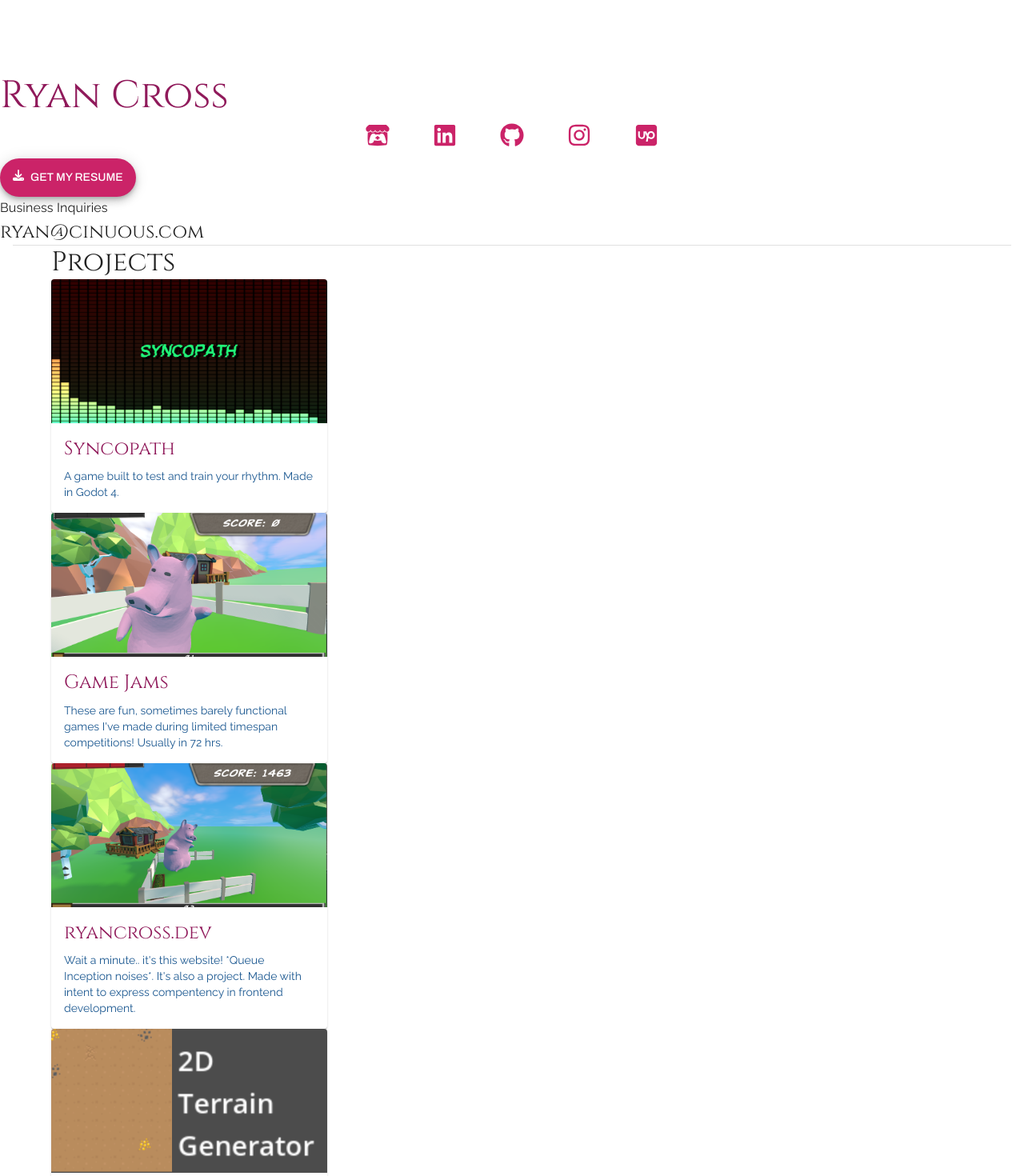
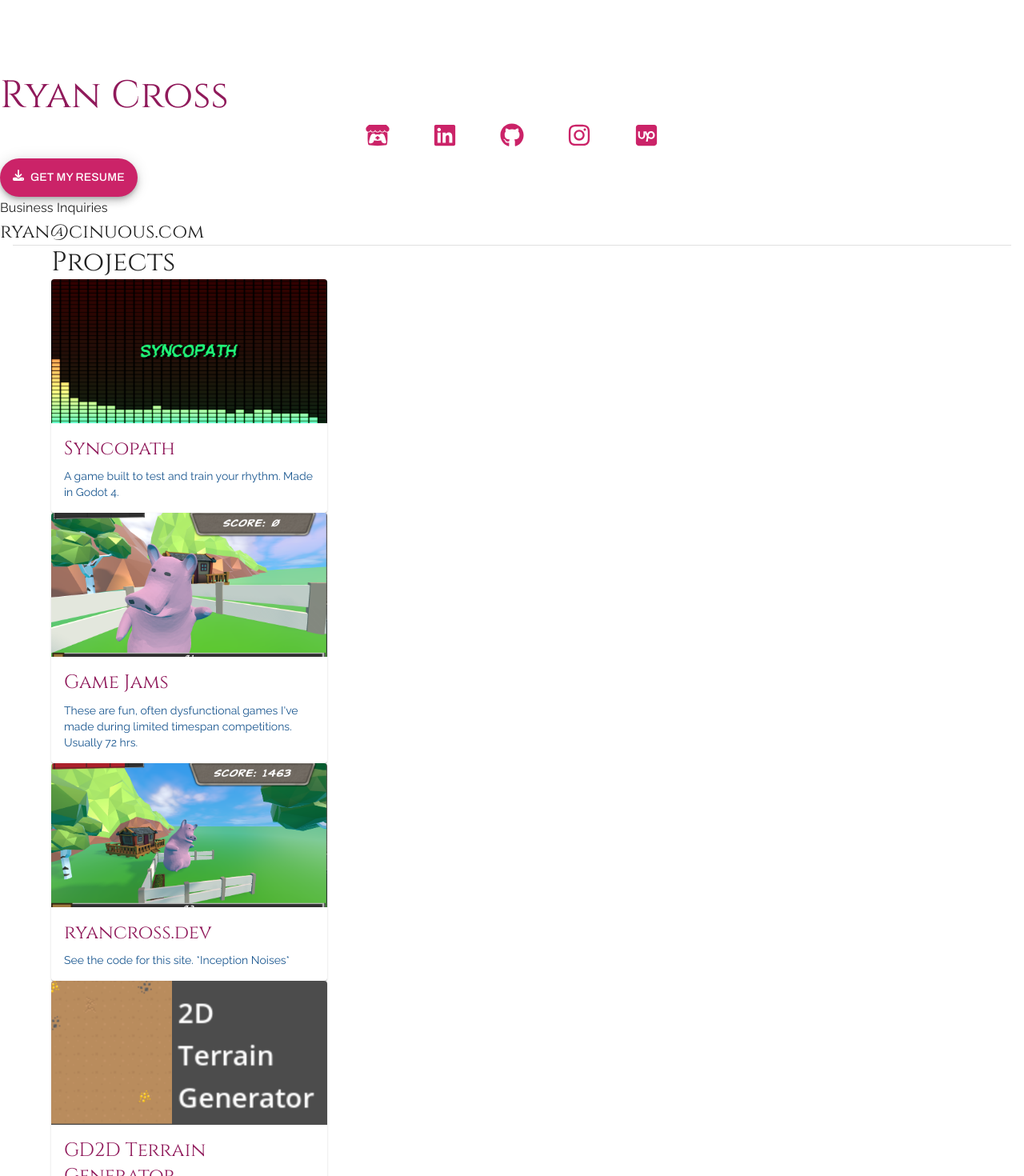
Before and after one commit to RyanCross/ryancross.dev, a React (Create React App) app: page / in a window 1280 px wide. Shown: the part 308-1778 px from the top of the page at 80% size. Built offline with nearby package versions, Linux system fonts and the light colour scheme.

Commit message:
fix broken font import, adding interactivity to socials bar and resume dl button

```diff
--- a/src/components/HeroSection.jsx
+++ b/src/components/HeroSection.jsx
@@ -3,6 +3,7 @@ import { CircleFrame } from "./CircleFrame";
 import { SocialsBar } from "./SocialsBar";
 import { Box, Fab, Typography } from "@mui/material";
 import { FaDownload } from "react-icons/fa6";
+import resume from '../static/RyanCross-Resume.pdf';
 
 export function HeroSection() {
   //TODO add a strikethrough on cross
@@ -14,7 +15,7 @@ export function HeroSection() {
           Ryan Cross
         </Typography>
         <SocialsBar></SocialsBar>
-        <Fab variant="extended" color="primary">
+        <Fab href={resume} download="RyanCrossResume.pdf" variant="extended" color="primary">
           <Box sx={{ mr: 1 }}>
             <FaDownload />
           </Box>
--- a/src/components/SocialsBar.jsx
+++ b/src/components/SocialsBar.jsx
@@ -3,6 +3,7 @@ import { FaItchIo, FaLinkedin, FaGithub, FaInstagram } from "react-icons/fa";
 import { FaSquareUpwork } from "react-icons/fa6";
 import { iconSize } from "../constants/displayConstants.js";
 import { Box, Button } from "@mui/material";
+import { socialsData } from "../constants/displayConstants.js";
 
 export function SocialsBar() {
   return (
@@ -10,19 +11,19 @@ export function SocialsBar() {
     // margin left, margin right
     <Box component="nav" sx={{ minHeight: 50, mx: "auto", width: 400 }}>
       <Box sx={{ display: "flex", justifyContent: "space-between" }}>
-        <Button>
+        <Button href={socialsData.links.itch} target="_blank">
           <FaItchIo size={iconSize} />
         </Button>
-        <Button>
+        <Button href={socialsData.links.linkedin} target="_blank">
           <FaLinkedin size={iconSize} />
         </Button>
-        <Button>
+        <Button href={socialsData.links.github} target="_blank">
           <FaGithub size={iconSize} />
         </Button>
-        <Button>
+        <Button href={socialsData.links.instagram} target="_blank">
           <FaInstagram size={iconSize} />
         </Button>
-        <Button>
+        <Button href={socialsData.links.upwork} target="_blank">
           <FaSquareUpwork size={iconSize} />
         </Button>
       </Box>
--- a/src/constants/displayConstants.js
+++ b/src/constants/displayConstants.js
@@ -33,7 +33,7 @@ export const projects = [
   {
     title: "Game Jams",
     description:
-      "These are fun, sometimes barely functional games I've made during limited timespan competitions! Usually in 72 hrs.",
+      "These are fun, often dysfunctional games I've made during limited timespan competitions. Usually 72 hrs.",
     linkText: "Play",
     link: "",
     img: jamsImg,
@@ -41,7 +41,7 @@ export const projects = [
   {
     title: "ryancross.dev",
     description:
-      " Wait a minute.. it's this website! *Queue Inception noises*. It's also a project. Made with intent to express compentency in frontend development.",
+      "See the code for this site. *Inception Noises*",
     linkText: "See Code",
     link: "",
     img: devWebsiteImg,
--- a/src/index.jsx
+++ b/src/index.jsx
@@ -3,10 +3,6 @@ import ReactDOM from "react-dom/client";
 import "./index.css";
 import App from "./App";
 import reportWebVitals from "./reportWebVitals";
-import "@fontsource/roboto/300.css";
-import "@fontsource/roboto/400.css";
-import "@fontsource/roboto/500.css";
-import "@fontsource/roboto/700.css";
 
 const root = ReactDOM.createRoot(document.getElementById("root"));
 root.render(
```
Also changed, not shown: 1 other file (tests, documents, lock files or other folders).
